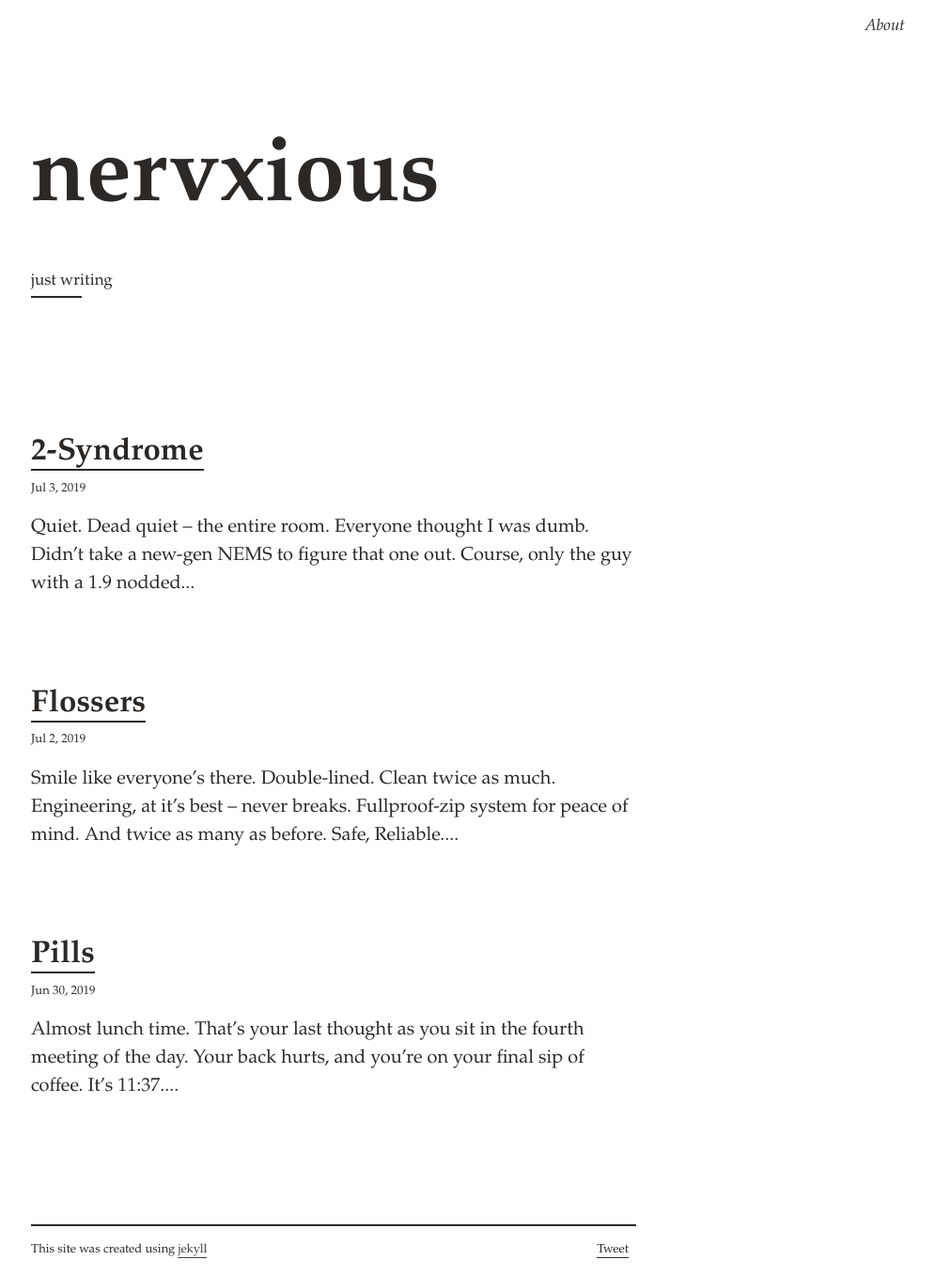
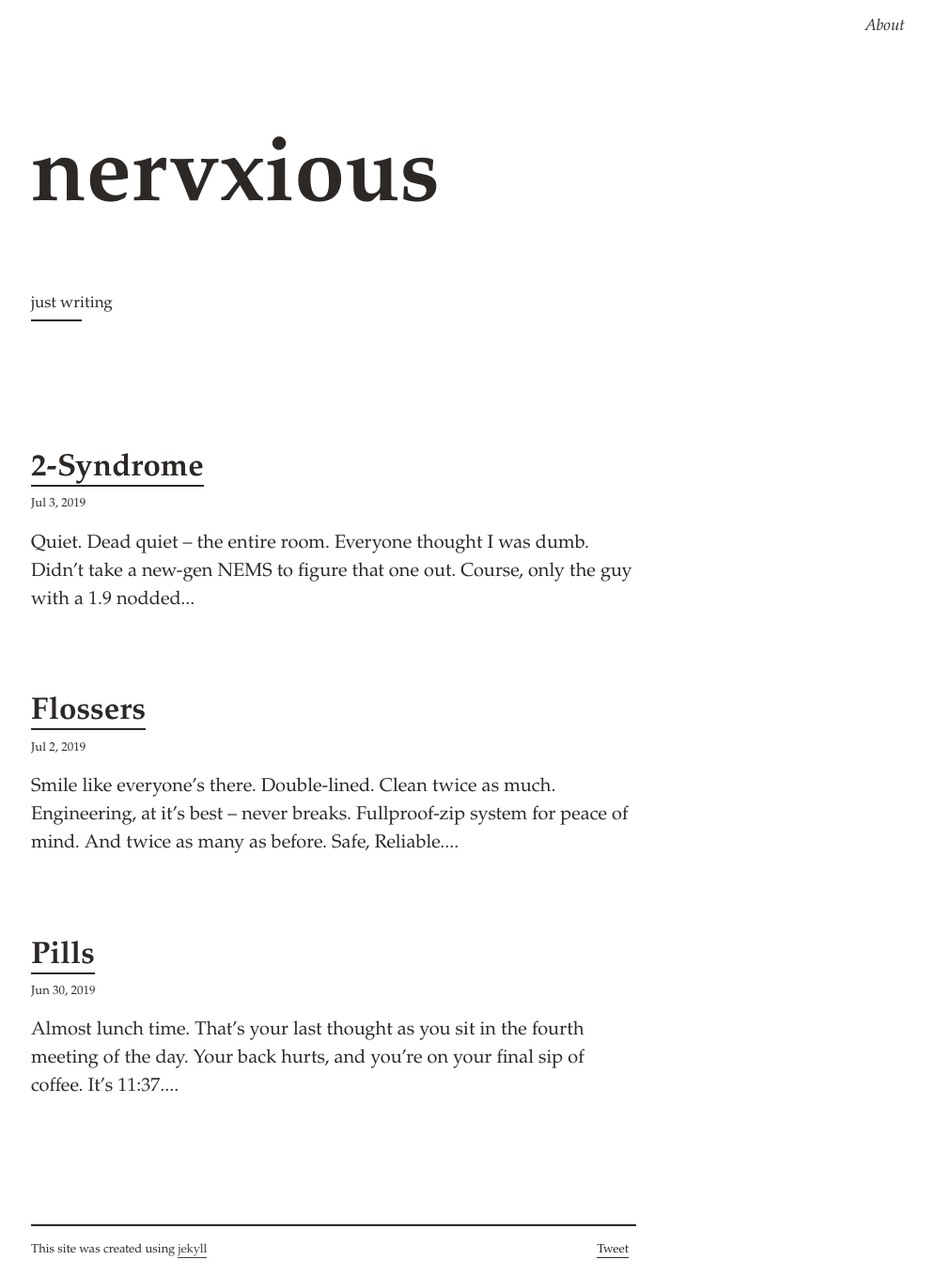
Before and after one commit to svvchen/nervxious, a Jekyll site: the page built from index.md, in a window 1280 px wide. Shown: the whole page at 94% size, without its empty margins (285-1279 px from the left). Built offline with Jekyll 4.4.1, drawn with Linux system fonts in a browser that asks for light colours; comment, search, counter and statistics services are not loaded.

Commit message:
Update _base.scss

```diff
--- a/_sass/_base.scss
+++ b/_sass/_base.scss
@@ -37,12 +37,12 @@
 
 p {
   margin-top: 0;
-  margin-bottom: 0.25em;
+  margin-bottom: 0.3em;
 }
 
 h1, h2, h3, h4, h5, h6 {
-  margin-top: 0.75em;
-  margin-bottom: 0.25em;
+  margin-top: 0.5em;
+  margin-bottom: 0.5em;
 }
 
 h1, .h1 { font-size: $h1-size; }
```
